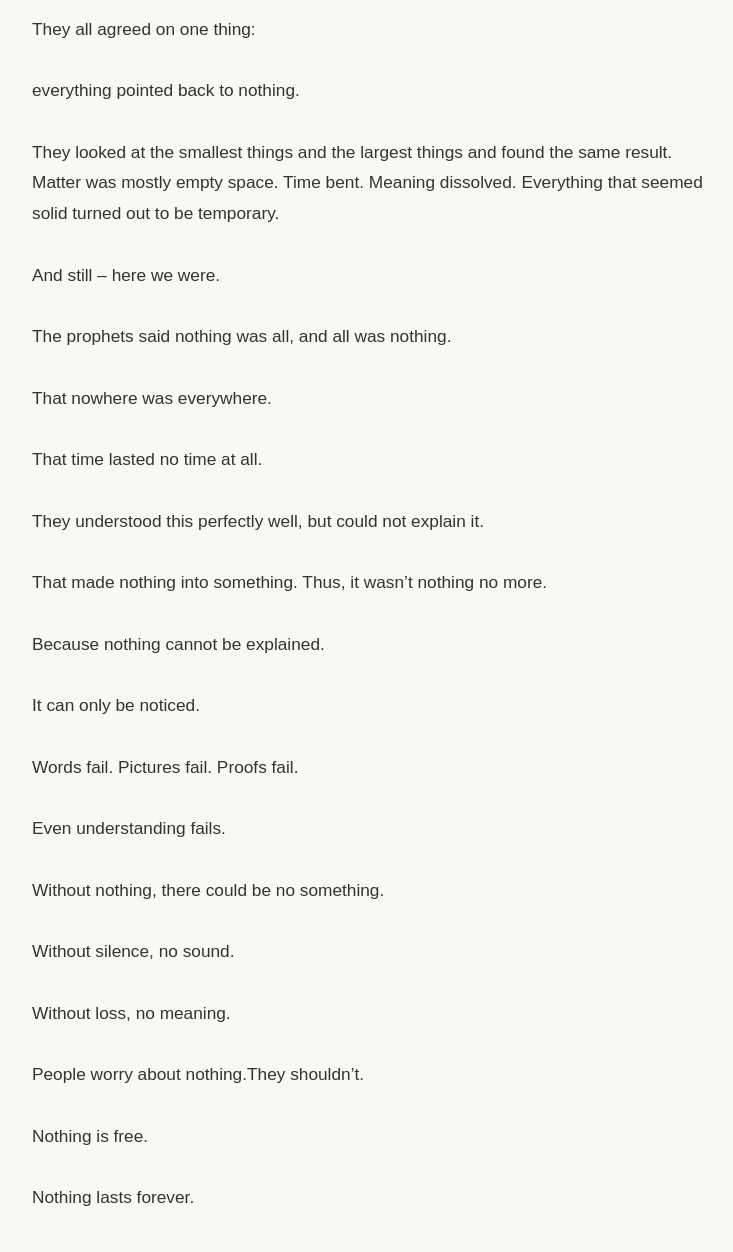
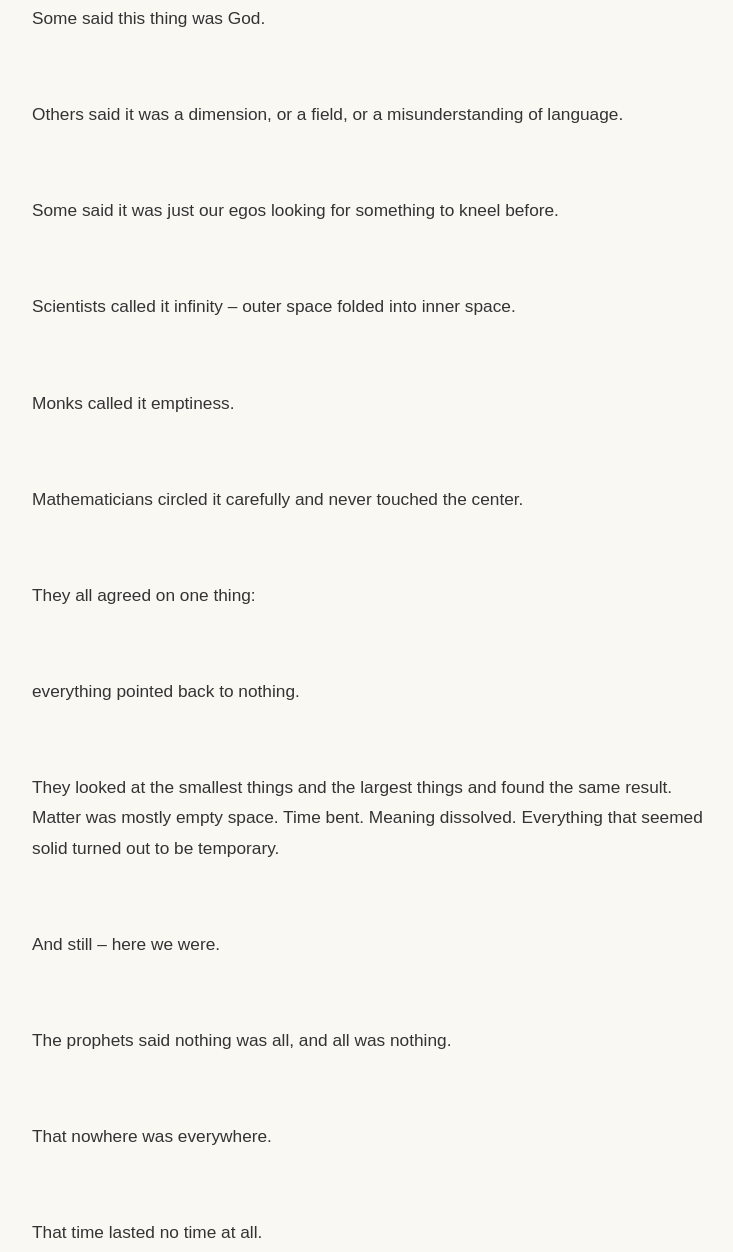
Before and after one commit to leybrad/leybrad.github.io, a plain HTML site: page a-thing-like-no-other-thing.html in a window 1280 px wide. Shown: the part 1547-2799 px from the top of the page, without its empty margins (272-1005 px from the left). Drawn offline with Linux system fonts and the light colour scheme.

Commit message:
Update a-thing-like-no-other-thing.html

```diff
--- a/a-thing-like-no-other-thing.html
+++ b/a-thing-like-no-other-thing.html
@@ -34,89 +34,50 @@
             <h2>A Thing Like No Other Thing</h2>
             <p class="reading-byline">By Bradley Arnold</p>
         </header>
-        <div class="reading-text">It was a thing.
-
-A thing like no other thing.
-
-Nothing like it had ever existed before, which made it difficult to say whether it existed at all.
-
-It could do anything.
-
-It could be everything.
-
-And that included nothing.
-
-In fact, it did nothing particularly well.
-
-It did nothing nowhere at no time with no witnesses to say anything about it. Its nothingness was so complete that when viewed from a distance, it appeared to be a great big nothing of value, nothing to see, nothing to learn from.
-
-Which is what made it remarkable.
-
-Some said this thing was God.
-
-Others said it was a dimension, or a field, or a misunderstanding of language.
-
-Some said it was just our egos looking for something to kneel before.
-
-Scientists called it infinity – outer space folded into inner space.
-
-Monks called it emptiness.
-
-Mathematicians circled it carefully and never touched the center.
-
-They all agreed on one thing:
-
-everything pointed back to nothing.
-
-They looked at the smallest things and the largest things and found the same result. Matter was mostly empty space. Time bent. Meaning dissolved. Everything that seemed solid turned out to be temporary.
-
-And still – here we were.
-
-The prophets said nothing was all, and all was nothing.
-
-That nowhere was everywhere.
-
-That time lasted no time at all.
-
-They understood this perfectly well, but could not explain it.
-
-That made nothing into something. Thus, it wasn’t nothing no more.
-
-Because nothing cannot be explained.
-
-It can only be noticed.
-
-Words fail. Pictures fail. Proofs fail.
-
-Even understanding fails.
-
-Without nothing, there could be no something.
-
-Without silence, no sound.
-
-Without loss, no meaning.
-
-People worry about nothing.They shouldn’t.
-
-Nothing is free.
-
-Nothing lasts forever.
-
-And even if someday nothing becomes something, there will still be nothing everywhere, holding it all in place.
-
-I write all this and think: this is nonsense.
-
-But nonsense has no value.
-
-And no value is worth nothing.
-
-Which, of course, is the point.
-
-I feel like I understand the universe.
-
-I feel like I understand nothing.
-
-And somehow, both feel true.</div>
+        <div class="reading-text">
+            <p>It was a thing.</p>
+            <p>A thing like no other thing.</p>
+            <p>Nothing like it had ever existed before, which made it difficult to say whether it existed at all.</p>
+            <p>It could do anything.</p>
+            <p>It could be everything.</p>
+            <p>And that included nothing.</p>
+            <p>In fact, it did nothing particularly well.</p>
+            <p>It did nothing nowhere at no time with no witnesses to say anything about it. Its nothingness was so complete that when viewed from a distance, it appeared to be a great big nothing of value, nothing to see, nothing to learn from.</p>
+            <p>Which is what made it remarkable.</p>
+            <p>Some said this thing was God.</p>
+            <p>Others said it was a dimension, or a field, or a misunderstanding of language.</p>
+            <p>Some said it was just our egos looking for something to kneel before.</p>
+            <p>Scientists called it infinity – outer space folded into inner space.</p>
+            <p>Monks called it emptiness.</p>
+            <p>Mathematicians circled it carefully and never touched the center.</p>
+            <p>They all agreed on one thing: </p>
+            <p>everything pointed back to nothing.</p>
+            <p>They looked at the smallest things and the largest things and found the same result. Matter was mostly empty space. Time bent. Meaning dissolved. Everything that seemed solid turned out to be temporary.</p>
+            <p>And still – here we were.</p>
+            <p>The prophets said nothing was all, and all was nothing.</p>
+            <p>That nowhere was everywhere.</p>
+            <p>That time lasted no time at all.</p>
+            <p>They understood this perfectly well, but could not explain it.</p>
+            <p>That made nothing into something. Thus, it wasn’t nothing no more.</p>
+            <p>Because nothing cannot be explained.</p>
+            <p>It can only be noticed.</p>
+            <p>Words fail. Pictures fail. Proofs fail.</p>
+            <p>Even understanding fails.</p>
+            <p>Without nothing, there could be no something.</p>
+            <p>Without silence, no sound.</p>
+            <p>Without loss, no meaning.</p>
+            <p>People worry about nothing.They shouldn’t.</p>
+            <p>Nothing is free.</p>
+            <p>Nothing lasts forever.</p>
+            <p>And even if someday nothing becomes something, there will still be nothing everywhere, holding it all in place.</p>
+            <p>I write all this and think: this is nonsense.</p>
+            <p>But nonsense has no value.</p>
+            <p>And no value is worth nothing.</p>
+            <p>Which, of course, is the point.</p>
+            <p>I feel like I understand the universe.</p>
+            <p>I feel like I understand nothing.</p>
+            <p>And somehow, both feel true.</p>
+        </div>
     </article>
     <nav class="reading-footer-nav" aria-label="Reading navigation">
         <a class="library-button-outline" href="essays.html#featured">Return to Featured Readings</a>
```
